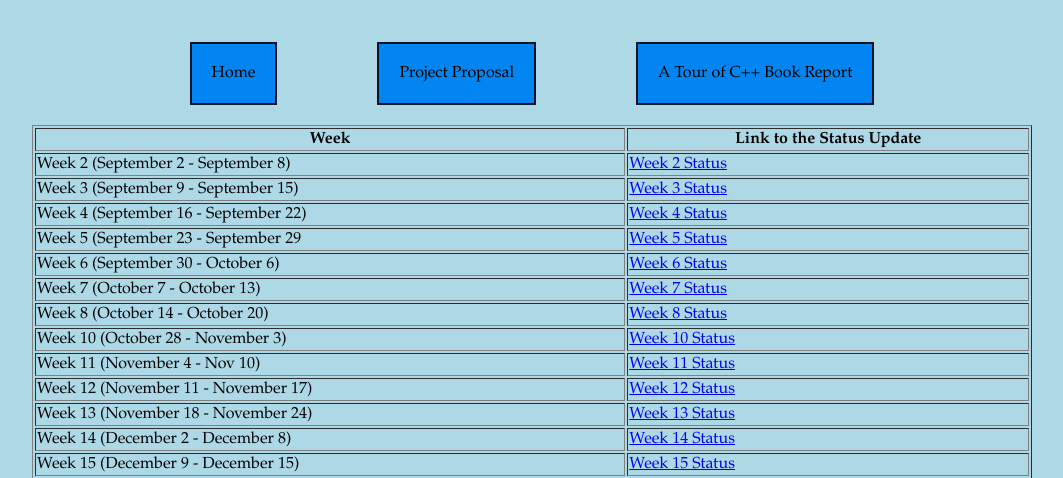
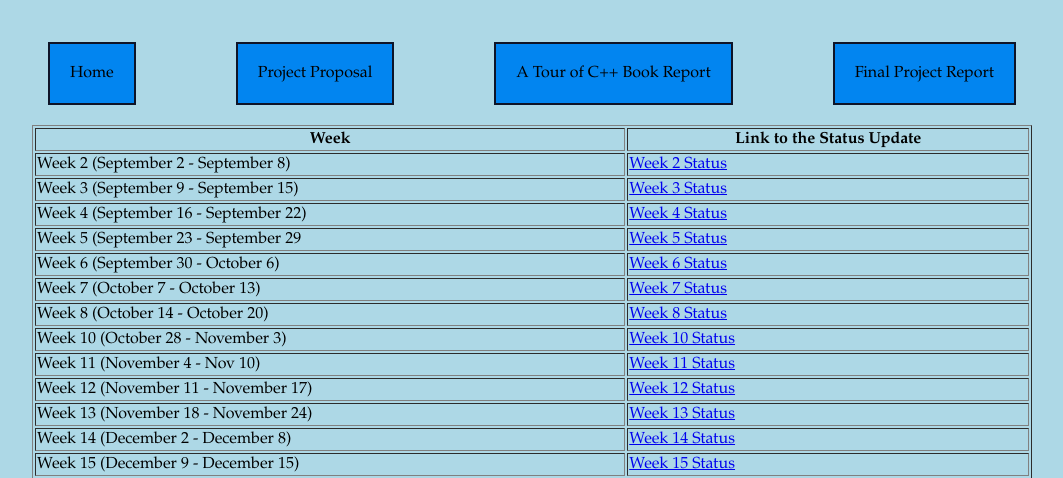
Before and after one commit to caga5719/weekly_status_update, a Flask app: page / in a window 1280 px wide. Shown: the part 59-537 px from the top of the page, without its empty margins (108-1171 px from the left). Run offline with Flask 3, Linux system fonts and the light colour scheme.

Commit message:
Update base.html

```diff
--- a/templates/base.html
+++ b/templates/base.html
@@ -23,6 +23,9 @@
             <div class="box" onclick="location.href='/book_report'">
                 A Tour of C++ Book Report
             </div>
+            <div class="box" onclick="location.href='/final_project_report'">
+                Final Project Report
+            </div>
         </div>
     </div>
     <div class="text">
```
